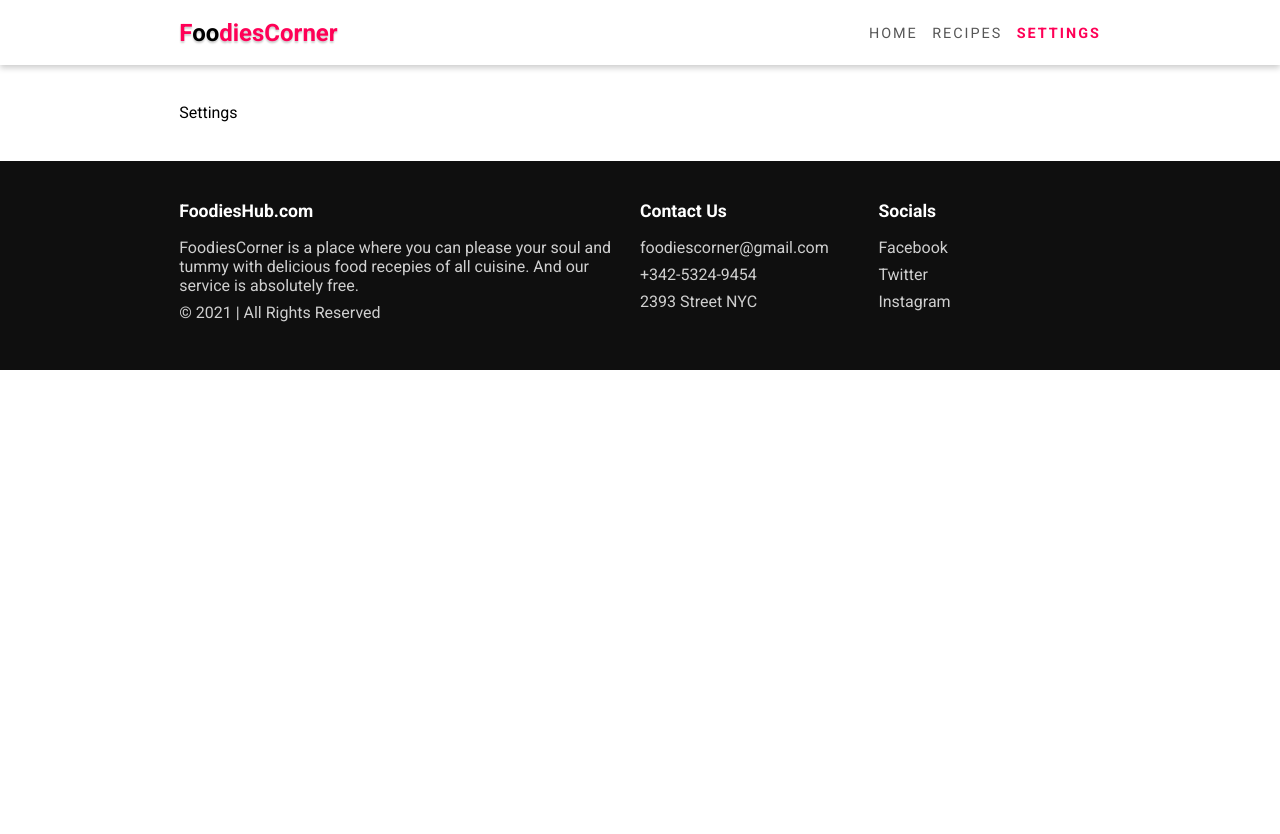
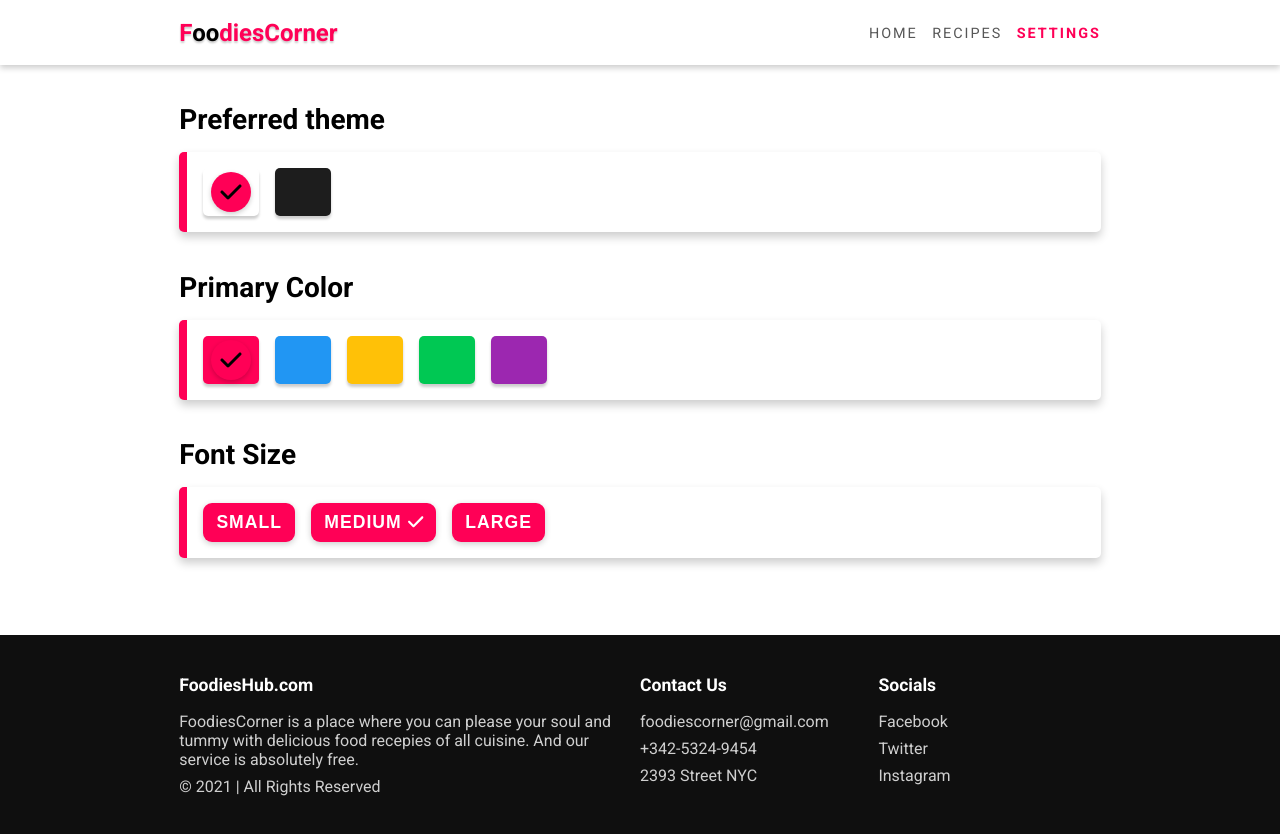
Before and after one commit to Sahitya777/foodies, a React (Create React App) app: page /settings in a window 1280 px wide. Shown: the top 834 px of the page. Before the commit the page ends 800 px from the top, so only its background shows below. Built offline with nearby package versions, Linux system fonts and the light colour scheme.

Commit message:
settings section!!

```diff
--- a/src/pages/Settings.js
+++ b/src/pages/Settings.js
@@ -1,9 +1,79 @@
+import {FontAwesomeIcon} from "@fortawesome/react-fontawesome"
+import {faCheck} from "@fortawesome/free-solid-svg-icons"
+import {useState} from "react"
+function Settings() {
+  const [theme,setTheme]=useState("light");
+  const primaryColors = [
+    "rgb(255, 0, 86)",
+    "rgb(33, 150, 243)",
+    "rgb(255, 193, 7)",
+    "rgb(0, 200, 83)",
+    "rgb(156, 39, 176)"
+  ]
+  const fontSizes = [
+    {
+        title: "Small",
+        value: "12px"
+    },
+    {
+        title: "Medium",
+        value: "16px"
+    },
+    {
+        title: "Large",
+        value: "20px"
+    }
+]
+  const [primaryColor,setPrimaryColor]=useState(0)
+  const [fontSize,setFontSize]=useState(1)
+  return (
+    <div>
+        <div className="section d-block">
+          <h2>Preferred theme</h2>
+          <div className="options-container">
+            <div className="option light">
+              {theme==="light" &&(
+                <div className="check">
+                  <FontAwesomeIcon icon={faCheck}/>
+                </div>
+              )}
+            </div>
+            <div className="option dark">
+              {theme==="dark" &&(
+                  <div className="check">
+                    <FontAwesomeIcon icon={faCheck}/>
+                  </div>
+                )}
+            </div>
+          </div>
+        </div>
+        <div className="section d-block">
+          <h2>Primary Color</h2>
+          <div className="options-container">
+                {primaryColors.map((color,index)=>(
+                  <div className="option light" style={{backgroundColor: color}}>
+                  {primaryColor==index &&(
+                    <div className="check">
+                      <FontAwesomeIcon icon={faCheck}/>
+                    </div>
+                  )}
+                  </div>
+                ))}
+          </div>
+        </div>
+        <div className="section d-block">
+          <h2>Font Size</h2>
+          <div className="options-container">
+                {fontSizes.map((size,index)=>(
+                    <button className="btn">
+                      <span>{size.title} </span>
+                      {fontSize==index&& <FontAwesomeIcon icon={faCheck}/>}
+                    </button>
 
 
-function Settings() {
-  return (
-    <div>
-        Settings
+                ))}
+          </div>
+        </div>
     </div>
   )
 }
--- a/src/styles/index.scss
+++ b/src/styles/index.scss
@@ -41,6 +41,9 @@
 
     align-items: center;
     margin-bottom: 3vw;
+    &.d-block{
+        display: block;
+    }
     .title{
         color: black;
         font-size: 3em;
@@ -97,6 +100,52 @@
 @import "partials/quote-section.scss";
 @import "partials/chef-section.scss";
 @import "partials/improve-section.scss";
+.options-container{
+    box-shadow: 0 5px 10px var(--shadow-color);
+    padding: 1em;
+    border-radius: 5px;
+    border-left: .5em solid var(--primary-color);
+    background-color: var(--background-color);
+    margin-top: 1em;
+    display: flex;
+    gap: 1em;
+    .option{
+        height: 3em;
+        width:3.5em;
+        box-shadow: 0 3px 3px var(--shadow-color);
+        border-radius: 5px;
+        display: flex;
+        justify-content: center;
+        align-items: center;
+        &.light{
+            background-color: #fff;
+
+        }
+        &.dark{
+            background-color: rgb(29,29,29);
+        }
+        .check{
+            height: 2.5em;
+            width: 2.5em;
+            background-color: var(--primary-color);
+            border-radius: 50%;
+            display: flex;
+            justify-content: center;
+            align-items: center;
+            text-align: center;
+            box-shadow: 0 2px 5px var(--shadow-color);
+            svg{
+                height: 1.5em;
+                width: 1.5em;
+            }
+        }
+    }
+
+}
+.d-block h2{
+    font-size: 1.75em;
+
+}
 @media screen and (max-width:1280px){
     .container{
         padding-inline: 14vw;
```
